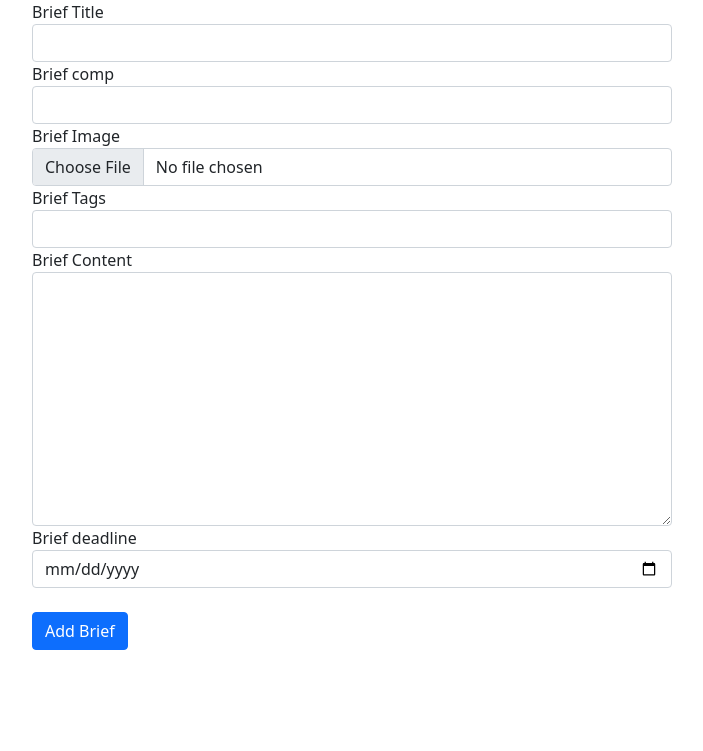
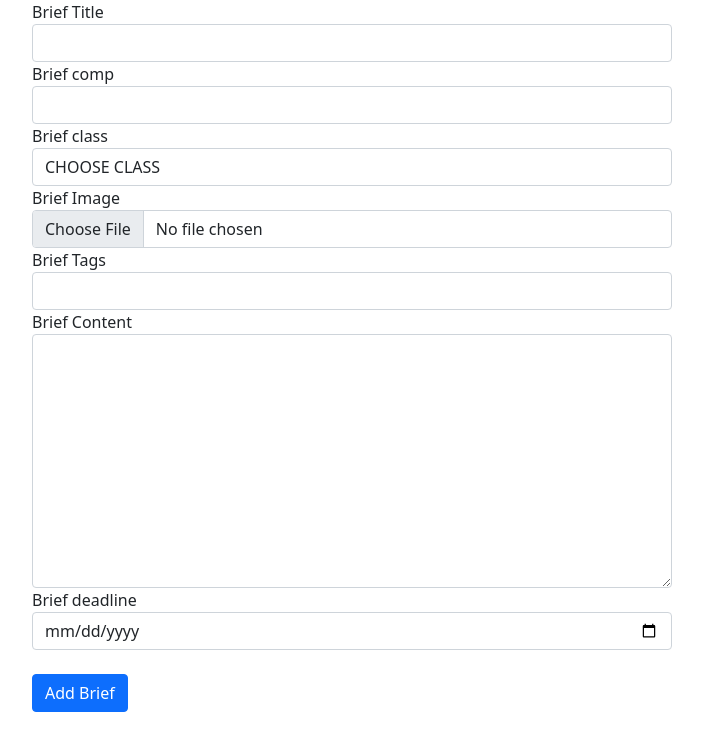
Before and after one commit to adnanbouthir/Class-Management-App, a PHP site: page /TRAINER/briefs-create.php in a window 1280 px wide. Shown: the top 751 px of the page, without its empty margins (288-991 px from the left). Run offline with PHP 8.4, Linux system fonts and the light colour scheme; data that the repository does not hold is empty.

Commit message:
ajustements mineurs

```diff
--- a/TRAINER/briefs-create.php
+++ b/TRAINER/briefs-create.php
@@ -1,3 +1,5 @@
+<?php include_once("../includes/database.php")  ?>
+
 <!DOCTYPE html>
 <html lang="en">
 
@@ -6,8 +8,7 @@
     <meta http-equiv="X-UA-Compatible" content="IE=edge">
     <meta name="viewport" content="width=device-width, initial-scale=1.0">
     <title>Document</title>
-    <link href="https://cdn.jsdelivr.net/npm/bootstrap@5.0.0-beta3/dist/css/bootstrap.min.css" rel="stylesheet"
-        integrity="sha384-eOJMYsd53ii+scO/bJGFsiCZc+5NDVN2yr8+0RDqr0Ql0h+rP48ckxlpbzKgwra6" crossorigin="anonymous">
+    <link href="https://cdn.jsdelivr.net/npm/bootstrap@5.0.0-beta3/dist/css/bootstrap.min.css" rel="stylesheet" integrity="sha384-eOJMYsd53ii+scO/bJGFsiCZc+5NDVN2yr8+0RDqr0Ql0h+rP48ckxlpbzKgwra6" crossorigin="anonymous">
 
 </head>
 
@@ -15,8 +16,7 @@
 
 
 
-    <form action="/Class-Management-App/includes/traitement.php" method="POST" enctype="multipart/form-data"
-        style="width:50% ; margin-left:25%">
+    <form action="/Class-Management-App/includes/traitement.php" method="POST" enctype="multipart/form-data" style="width:50% ; margin-left:25%">
 
 
 
@@ -30,6 +30,25 @@
         <div class="form-group">
             <label for="brief_comp">Brief comp</label>
             <input class="form-control" type="text" name="brief_comp">
+        </div>
+        <div class="form-group">
+            <label for="brief_comp">Brief class</label>
+            <select name="brief_class" id="distable" class="form-control">
+
+                <?php
+                $display_class_query = "SELECT * FROM `class`";
+
+                $class_result = mysqli_query($link, $display_class_query);
+                echo "<option value='$zero'>CHOOSE CLASS</option>";
+                foreach ($class_result as $row) {
+                    $name_class = $row['name_class'];
+                    $num_class = $row['num_class'];
+                    echo "<option value='$num_class'>$name_class</option>";
+                }
+
+                ?>
+
+            </select>
         </div>
         <div class="form-group">
             <label for="brief_image">Brief Image</label>
--- a/TRAINER/index.php
+++ b/TRAINER/index.php
@@ -116,7 +116,7 @@ include_once("../includes/database.php");
                 $display_class_query = "SELECT * FROM `class`";
 
                 $class_result = mysqli_query($link, $display_class_query);
-                echo "<option value='$zero'>NO CLASS</option>";
+echo "<option value='$zero'>NO CLASS</option>";
                 foreach ($class_result as $row) {
                     $name_class = $row['name_class'];
                     $num_class = $row['num_class'];
--- a/includes/traitement.php
+++ b/includes/traitement.php
@@ -96,11 +96,15 @@ if (isset($_POST['add_brief'])) {
 
     $brief_content = $_POST['brief_content'];
 
-    $add_post_querry = "INSERT INTO `briefs`( `brief_title`, `brief_img`, `brief_tag`, `brief_comp`, `brief_deadline`, `brief_content`) VALUES ('$brief_title','$brief_img','$brief_tag','$brief_comp','$brief_deadline','$brief_content')";
+    $brief_class = $_POST['brief_class'];
+
+    $add_post_querry = "INSERT INTO `briefs`( `brief_title`, `brief_img`, `brief_tag`, `brief_comp`, `brief_deadline`, `brief_content`, `brief_class`) VALUES ('$brief_title','$brief_img','$brief_tag','$brief_comp','$brief_deadline','$brief_content',`$brief_class`)";
 
     $add_post_result = mysqli_query($link, $add_post_querry);
 
     if (!$add_post_result) {
+        var_dump($_POST);
+        mysqli_error($add_post_querry);
         die("Fatal error");
     }
 
```
Also changed, not shown: assets/images/copypast.PNG (added).
